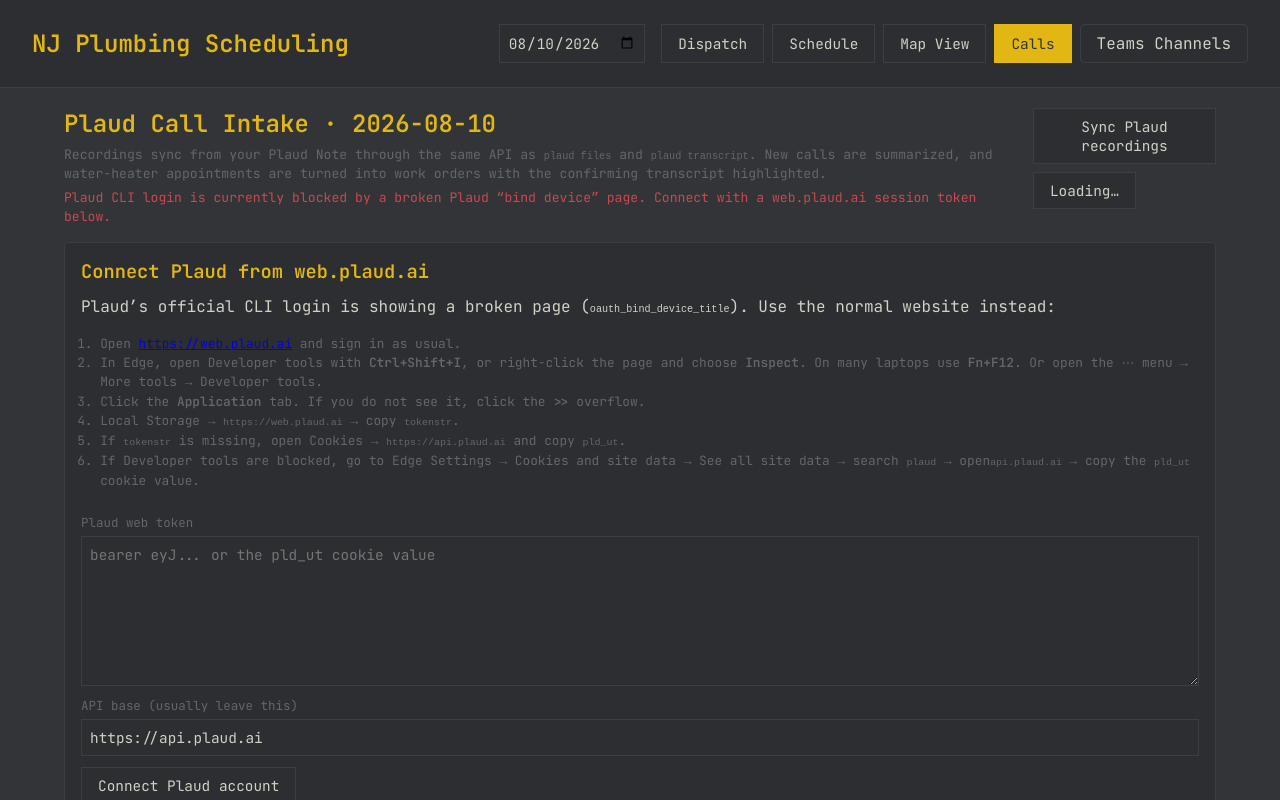
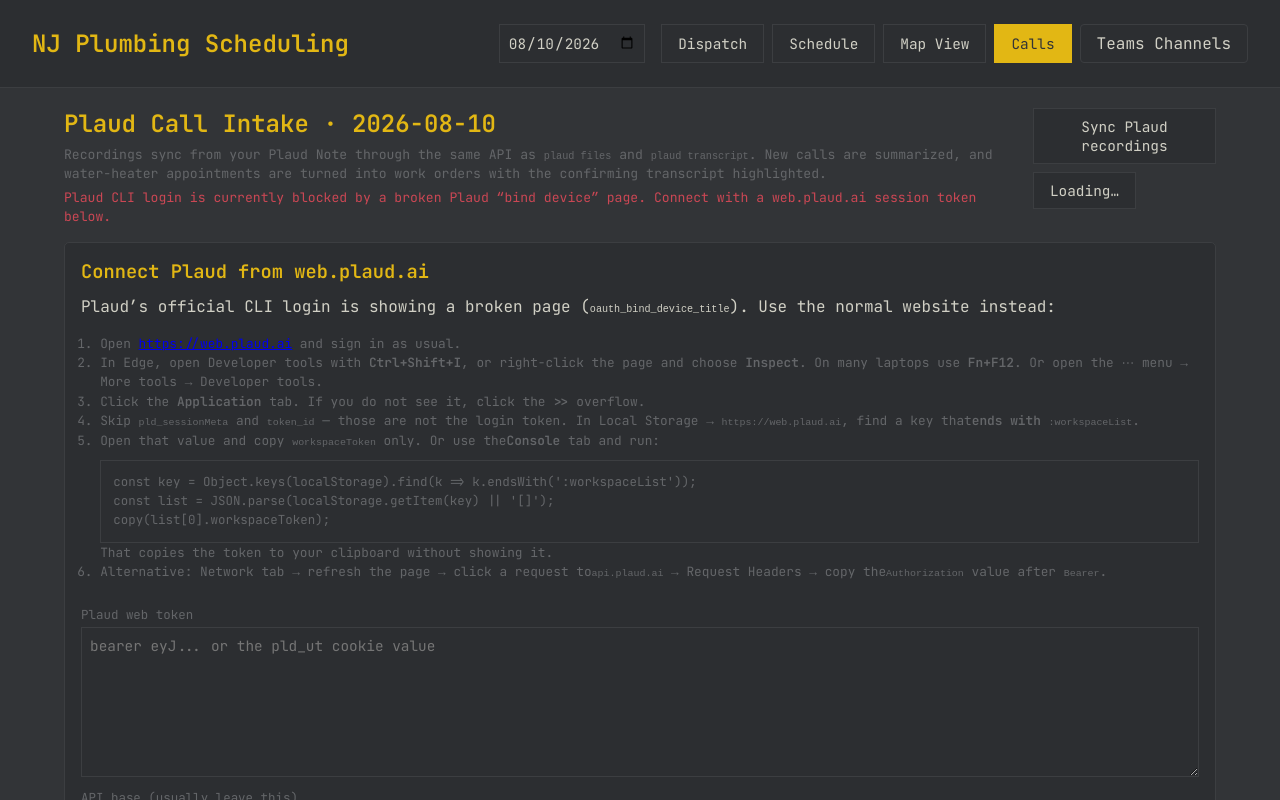
Before and after one commit to Nelse0189/plumbing, a React (Vite) app: page / in a window 1280 px wide. Both pictures are taken after a click on the button "Calls". Shown: the top 800 px of the page. Built offline with nearby package versions, Linux system fonts and the light colour scheme; no server answers; the database is empty.

Commit message:
Point Plaud connect steps at workspaceToken instead of pld_sessionMeta.
Co-authored-by: Nelse0189 <Nelse0189@users.noreply.github.com>

```diff
--- a/src/components/CallIntake.tsx
+++ b/src/components/CallIntake.tsx
@@ -138,12 +138,23 @@ export default function CallIntake({ selectedDate }: { selectedDate: string }) {
               laptops use <strong>Fn+F12</strong>. Or open the ⋯ menu → More tools → Developer tools.
             </li>
             <li>Click the <strong>Application</strong> tab. If you do not see it, click the <strong>&gt;&gt;</strong> overflow.</li>
-            <li>Local Storage → <code>https://web.plaud.ai</code> → copy <code>tokenstr</code>.</li>
-            <li>If <code>tokenstr</code> is missing, open Cookies → <code>https://api.plaud.ai</code> and copy <code>pld_ut</code>.</li>
             <li>
-              If Developer tools are blocked, go to Edge Settings → Cookies and site
-              data → See all site data → search <code>plaud</code> → open
-              <code>api.plaud.ai</code> → copy the <code>pld_ut</code> cookie value.
+              Skip <code>pld_sessionMeta</code> and <code>token_id</code> — those are not the login token.
+              In Local Storage → <code>https://web.plaud.ai</code>, find a key that
+              <strong>ends with</strong> <code>:workspaceList</code>.
+            </li>
+            <li>
+              Open that value and copy <code>workspaceToken</code> only. Or use the
+              <strong>Console</strong> tab and run:
+              <pre className="call-intake__transcript">{`const key = Object.keys(localStorage).find(k => k.endsWith(':workspaceList'));
+const list = JSON.parse(localStorage.getItem(key) || '[]');
+copy(list[0].workspaceToken);`}</pre>
+              That copies the token to your clipboard without showing it.
+            </li>
+            <li>
+              Alternative: Network tab → refresh the page → click a request to
+              <code>api.plaud.ai</code> → Request Headers → copy the
+              <code>Authorization</code> value after <code>Bearer</code>.
             </li>
           </ol>
           <label>
```
Also changed, not shown: 1 other file (tests, documents, lock files or other folders).
